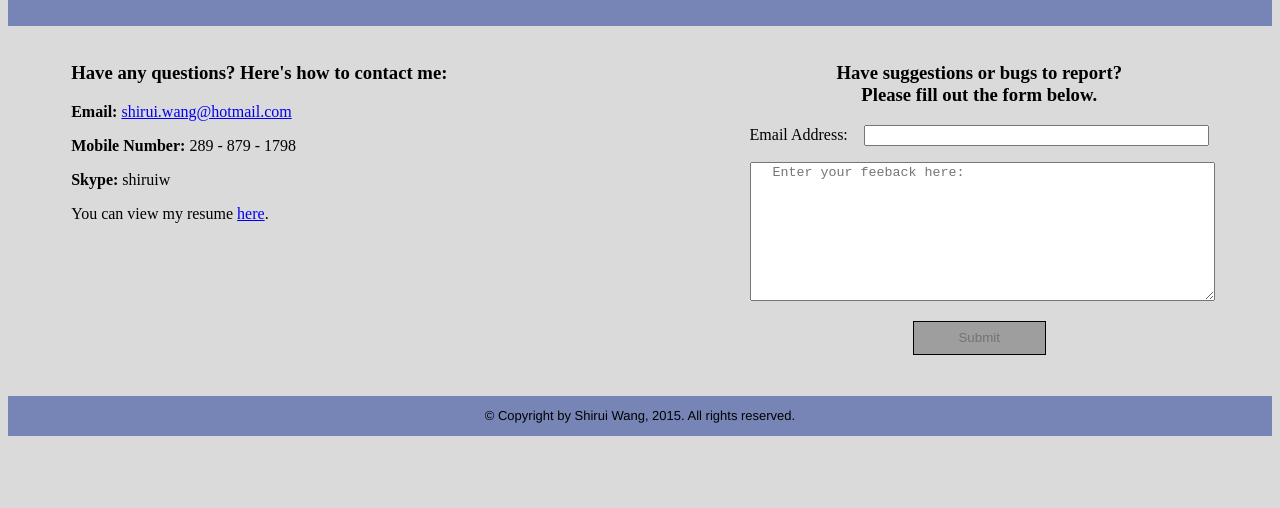
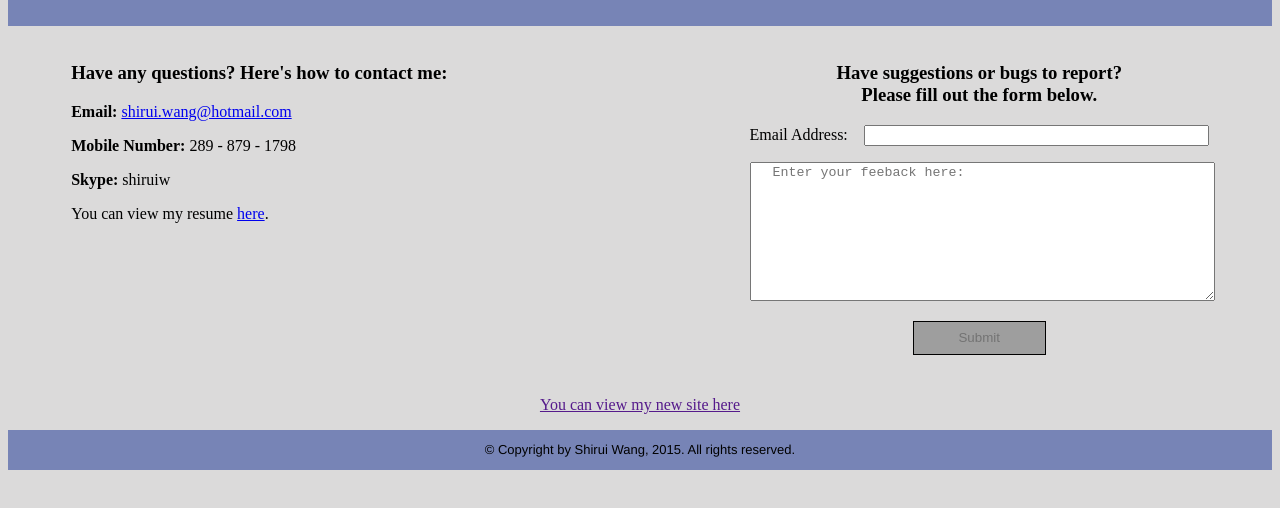
Before and after one commit to ry-wang/PersonalWebsite, a plain HTML site: page Contact.html in a window 1280 px wide. Shown: the part 192-700 px from the top of the page. Drawn offline with nearby package versions, Linux system fonts and the light colour scheme.

```diff
--- a/Contact.css
+++ b/Contact.css
@@ -123,6 +123,11 @@
 	background-color:#9E9E9E;
 }
 
+#new-site {
+	clear: both;
+	text-align: center;
+}
+
 Footer {
 	text-align: center;
 	background: #7784B6;
--- a/Contact.html
+++ b/Contact.html
@@ -65,6 +65,8 @@
 
 </div>
 
+<p id = "new-site"><a href ="">You can view my new site here</a></p>
+
 
 <footer>© Copyright by Shirui Wang, 2015. All rights reserved.</footer>
 
--- a/Contact.js
+++ b/Contact.js
@@ -48,10 +48,10 @@
 			$('#Submission').css('cursor', 'pointer');
 		}
 		else {
-			console.log("Start");
 			$('#Submission').prop('disabled', true);
-			console.log("Finish");
 			$('#Submission').css('cursor', 'default');
+			$('#Submission').css('background-color', '#9E9E9E');
+			$('#Submission').css('color', '#000000');
 		}
 	}
 
--- a/index.css
+++ b/index.css
@@ -106,6 +106,7 @@
 }
 
 .description {
+	display: none;
 	margin-left: 5%;
 	margin-right: 5%;
 	text-align: center;
@@ -117,6 +118,11 @@
 	font-weight: 400;
 }
 
+#new-site {
+	clear: both;
+	text-align: center;
+}
+
 footer {
 	text-align: center;
 	background: #7784B6;
```
Also changed, not shown: About.html (+1 -1 lines), index.html (+1 -1 lines).
